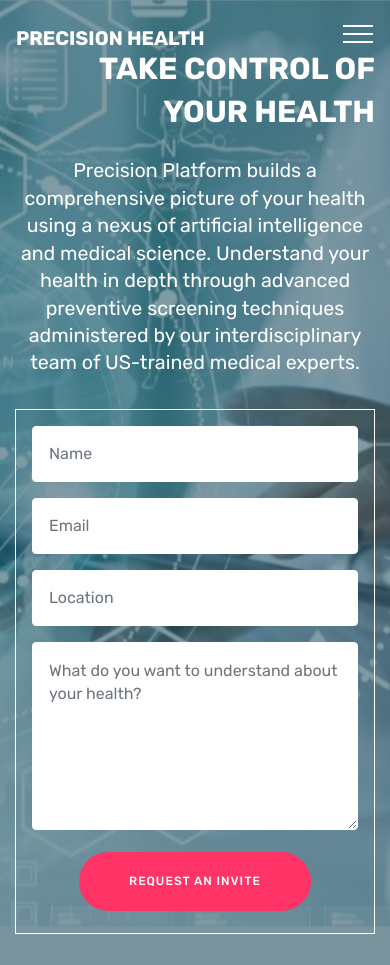
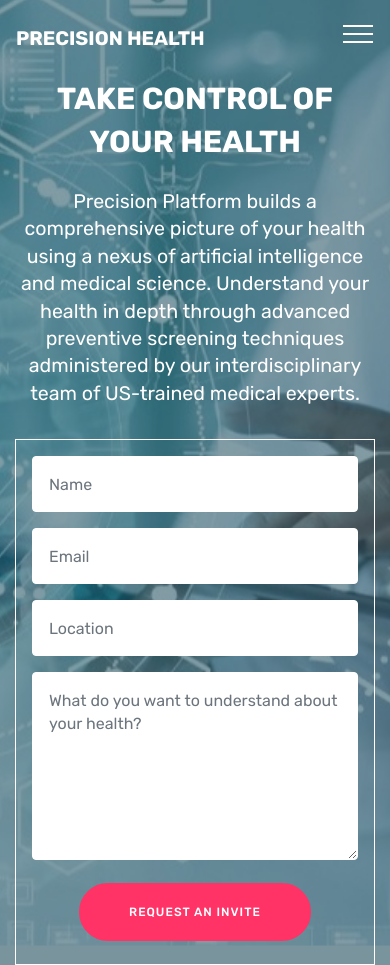
Before and after one commit to zavidovych/precision, a plain HTML site: page index.html in a window 390 px wide. Shown: the top 965 px of the page. Drawn offline with Linux system fonts and the light colour scheme; files whose address does not match are found by name.

Commit message:
fix spacing at the top

```diff
--- a/assets/mobirise/css/mbr-additional.css
+++ b/assets/mobirise/css/mbr-additional.css
@@ -1139,7 +1139,13 @@ section.lazy-placeholder:after {
   }
 }
 .cid-s0SExvTPPs H1 {
-  text-align: right;
+  text-align: center;
+}
+
+@media (max-width: 768px) {
+  .cid-s0SExvTPPs H1 {
+    margin-top: 1em;
+  }
 }
 .cid-s0SGpkq1Cr {
   padding-top: 90px;
```
